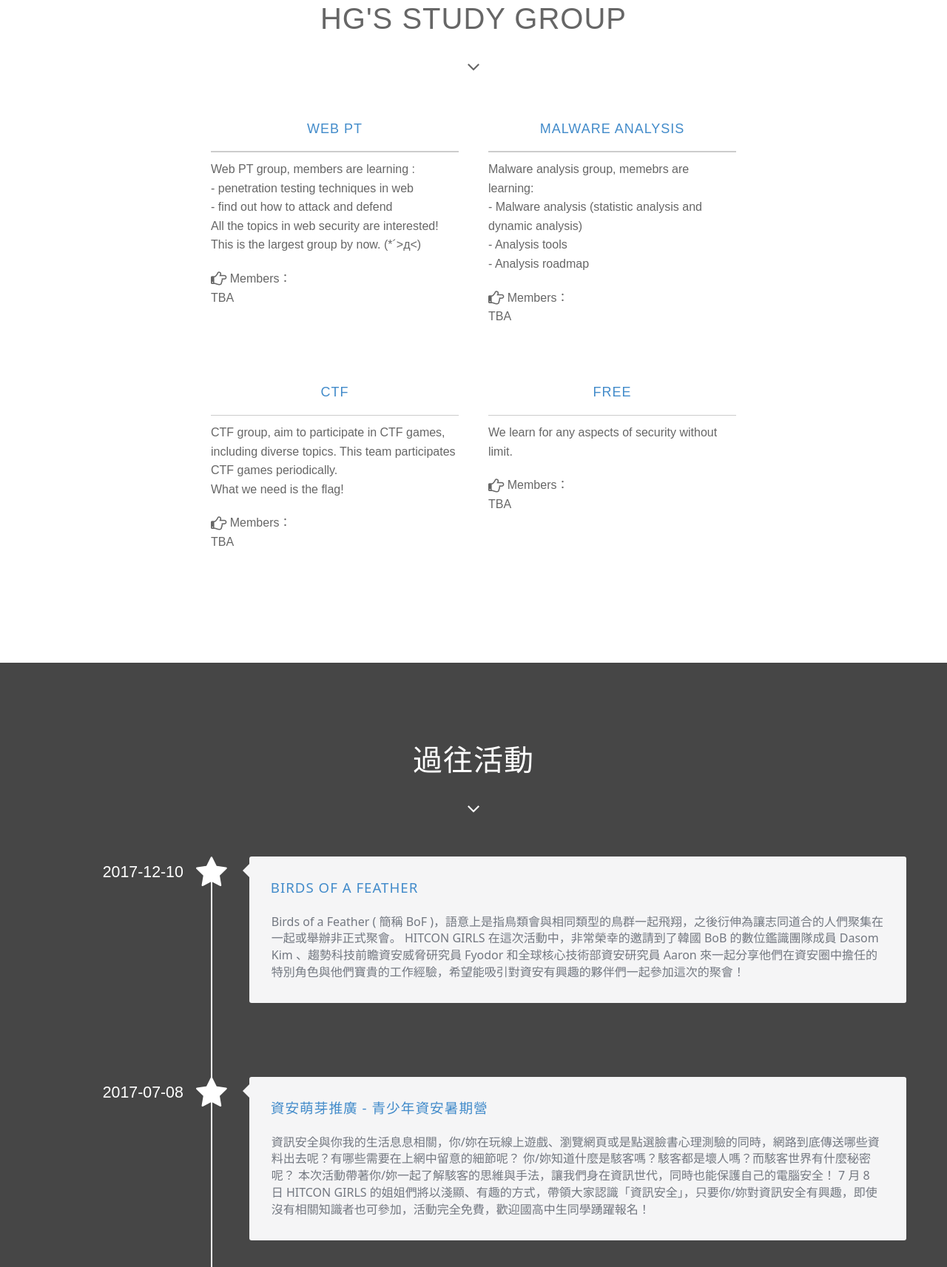
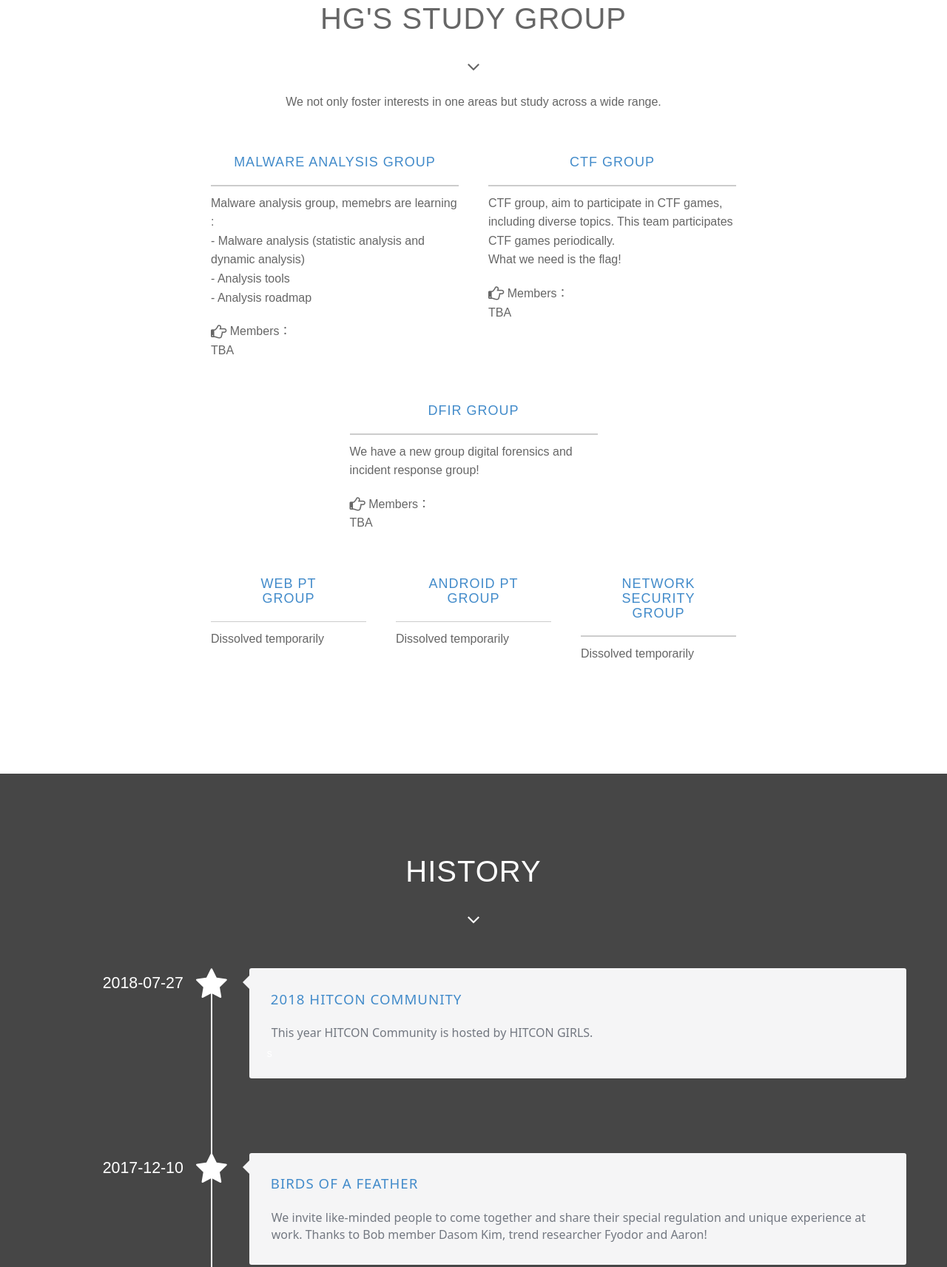
Before and after one commit to hitcon-girls/girls.hitcon.org, a plain HTML site: page en.html in a window 1280 px wide. Shown: the part 2607-4320 px from the top of the page at 74% size. Drawn offline with Linux system fonts and the light colour scheme.

Commit message:
Update content.
- Update study group contnt
  - Update group status
  - Update the group description
- Update the activitu history
  - Add HITCON CMT 2018
  - Update the english version

```diff
--- a/en.html
+++ b/en.html
@@ -187,14 +187,18 @@
 									<i class="fa fa-2x fa-angle-down"></i>
 								</div>
 							</div>
+							<p>We not only foster interests in one areas but study across a wide range.</p>
 							<div class="col col-md-6">
-					            <h4 class="text-primary">Web PT</h4>
+					            <h4 class="text-primary">Malware analysis group</h4>
 					            <div class="thick-hr"></div>
 					            <p align="left">
-								Web PT group, members are learning : </br>
-				 				- penetration testing techniques in web </br>
-				 				- find out how to attack and defend </br>
-				 				All the topics in web security are interested! This is the largest group by now. (*´&gt;д&lt;)
+					            	Malware analysis group, memebrs are learning :
+					            	<br>
+					            	- Malware analysis (statistic analysis and dynamic analysis)
+					            	<br>
+					            	- Analysis tools
+					            	<br>
+					            	- Analysis roadmap
 					            </p>
 					            <p align="left">
 					            	<i class="fa fa-hand-o-right fa-lg"></i> Members：</br>
@@ -202,40 +206,59 @@
 					            </p>
 					        </div>
 							<div class="col col-md-6">
-					            <h4 class="text-primary">Malware analysis</h4>
+					            <h4 class="text-primary">CTF group</h4>
 					            <div class="thick-hr"></div>
 					            <p align="left">
-									Malware analysis group, memebrs are learning: </br>
-									 - Malware analysis (statistic analysis and dynamic analysis) </br>
-									 - Analysis tools </br>
-									 - Analysis roadmap </br>
+					            	CTF group, aim to participate in CTF games, including diverse topics. This team participates CTF games periodically.
+					            	<br>
+					            	What we need is the flag!
 					            </p>
 					            <p align="left">
 					            	<i class="fa fa-hand-o-right fa-lg"></i> Members：</br>
 					            	TBA
 					            </p>
 					        </div>
-							<div class="col col-md-6">
-					            <h4 class="text-primary">CTF</h4>
+					        <br>
+					    </div>
+					    <div class="col-lg-8 col-lg-offset-2">
+					    	<div class="col col-md-6" style="margin: 0 auto;float: none;">
+					            <h4 class="text-primary">DFIR group</h4>
 					            <div class="thick-hr"></div>
 					            <p align="left">
-					            	CTF group, aim to participate in CTF games, including diverse topics. This team participates CTF games periodically. </br>
- 									What we need is the flag!
+					            	We have a new group digital forensics and incident response group!
 					            </p>
 					            <p align="left">
 					            	<i class="fa fa-hand-o-right fa-lg"></i> Members：</br>
 					            	TBA
 					            </p>
 					        </div>
-							<div class="col col-md-6">
-					            <h4 class="text-primary">Free</h4>
+					    </div>
+					    <div class="col-lg-8 col-lg-offset-2">
+							<div class="col col-md-4">
+					            <h4 class="text-primary">Web PT <br> group</h4>
 					            <div class="thick-hr"></div>
 					            <p align="left">
-					            	We learn for any aspects of security without limit.
+					            	Dissolved temporarily
 					            </p>
 					            <p align="left">
-					            	<i class="fa fa-hand-o-right fa-lg"></i> Members：</br>
-					            	TBA
+					            </p>
+					        </div>
+					        <div class="col col-md-4">
+					            <h4 class="text-primary">ANDROID PT group</h4>
+					            <div class="thick-hr"></div>
+					            <p align="left">
+					            	Dissolved temporarily
+					            </p>
+					            <p align="left">
+					            </p>
+					        </div>
+					        <div class="col col-md-4">
+					            <h4 class="text-primary">Network security group</h4>
+					            <div class="thick-hr"></div>
+					            <p align="left">
+					            	Dissolved temporarily
+					            </p>
+					            <p align="left">
 					            </p>
 					        </div>
 						</div>
@@ -243,7 +266,6 @@
 				</div>
 			</div>
 		</section>
-
 		<!-- /Section: study-group -->
 
 		<!-- Section: timeline -->
@@ -254,7 +276,7 @@
 						<div class="col-lg-8 col-lg-offset-2">
 							<div class="wow bounceInDown" data-wow-delay="0.4s">
 								<div class="section-heading">
-									<h2>過往活動</h2>
+									<h2>History</h2>
 									<i class="fa fa-2x fa-angle-down"></i>
 								</div>
 							</div>
@@ -265,6 +287,28 @@
 			<div class="container">
 				<div class="row">
 					<div class="timeline-centered">
+
+			    <!-- HITCON CMT 2018 -->
+				<article class="timeline-entry">
+					<div class="timeline-entry-inner">
+						<time class="timeline-time" datetime="2018-7-27">
+							<span>2018-07-27</span>
+						</time>
+
+						<div class="timeline-icon">
+							<i class="fa fa-star fa-3x"></i>
+						</div>
+
+						<div class="timeline-label">
+							<h2><a href="https://hitcon.org/2018/CMT/">2018 HITCON Community</a></h2>
+							<div class="timeline-content">
+								<p>This year HITCON Community is hosted by HITCON GIRLS.</p>s
+							</div>
+						</div>
+					</div>
+
+				</article>
+				<!-- /HITCON CMT 2018 -->
 
 			    <!-- bof -->
 				<article class="timeline-entry">
@@ -280,8 +324,7 @@
 						<div class="timeline-label">
 							<h2><a href="https://hitcon.kktix.cc/events/hitcongirls2017bof">BIRDS OF A FEATHER</a></h2>
 							<div class="timeline-content">
-								<p>Birds of a Feather ( 簡稱 BoF )，語意上是指鳥類會與相同類型的鳥群一起飛翔，之後衍伸為讓志同道合的人們聚集在一起或舉辦非正式聚會。 HITCON GIRLS 在這次活動中，非常榮幸的邀請到了韓國 BoB 的數位鑑識團隊成員 Dasom Kim 、趨勢科技前瞻資安威脅研究員 Fyodor 和全球核心技術部資安研究員 Aaron 來一起分享他們在資安圈中擔任的特別角色與他們寶貴的工作經驗，希望能吸引對資安有興趣的夥伴們一起參加這次的聚會！</p>
-
+								<p>We invite like-minded people to come together and share their special regulation and unique experience at work. Thanks to Bob member Dasom Kim, trend researcher Fyodor and Aaron!</p>
 							</div>
 						</div>
 					</div>
@@ -301,9 +344,9 @@
 						</div>
 
 						<div class="timeline-label">
-							<h2><a href="https://hitcon.kktix.cc/events/hitcongirls2017summer">資安萌芽推廣 - 青少年資安暑期營</a></h2>
+							<h2><a href="https://hitcon.kktix.cc/events/hitcongirls2017summer">Cyber Security Budding Promotion - Teenager Cyber Security Summer Camp</a></h2>
 							<div class="timeline-content">
-								<p>資訊安全與你我的生活息息相關，你/妳在玩線上遊戲、瀏覽網頁或是點選臉書心理測驗的同時，網路到底傳送哪些資料出去呢？有哪些需要在上網中留意的細節呢？ 你/妳知道什麼是駭客嗎？駭客都是壞人嗎？而駭客世界有什麼秘密呢？ 本次活動帶著你/妳一起了解駭客的思維與手法，讓我們身在資訊世代，同時也能保護自己的電腦安全！ 7 月 8 日 HITCON GIRLS 的姐姐們將以淺顯、有趣的方式，帶領大家認識「資訊安全」，只要你/妳對資訊安全有興趣，即使沒有相關知識者也可參加，活動完全免費，歡迎國高中生同學踴躍報名！</p>
+								<p>We went to another city to introduced cyber security for teenagers. The topic include web security, binary analysis and CTF introduction.</p>
 							</div>
 						</div>
 					</div>
@@ -326,7 +369,7 @@
 						<div class="timeline-label">
 							<h2><a href="https://hitcon.kktix.cc/events/hg-chipchatparty">Chipchat Party</a></h2>
 							<div class="timeline-content">
-								<p>突如其來的 HITCON GIRLS 活動！在命運的邂逅下，本次活動順利邀請到資安圈經歷豐富的重量級講師：Katie Moussouris、Kana Shinoda、陳怡樺（Eva Chen），以聊天座談的方式分享他們以女性角色在資安圈中發展經驗，希望可以給對資安有興趣的妳，了解資安圈中不同角色的機會。</p>
+								<p>We have invited three outstanding women in the cyber security, Katie Moussouris, Kana Shinoda and Eva Chen to chat in the party! So we call it a chipchat party.</p>
 							</div>
 						</div>
 					</div>
@@ -346,9 +389,9 @@
 						</div>
 
 						<div class="timeline-label">
-							<h2><a href="https://hitcon.kktix.cc/events/hitcongirls2015summer">讀書會發表</a></h2>
+							<h2><a href="https://hitcon.kktix.cc/events/hitcongirls2015summer">Studying group annual presentation</a></h2>
 							<div class="timeline-content">
-								<p>2014 十二月 HITCON GIRLS Workshop 之後，親愛的女性夥伴們有沒有繼續學習呢？我們聽到了大家的心聲囉！因此活動後也不斷地努力、進修，從先前的課程中延伸出四大主題，鑽研學習至今，今年七月即將推出讀書會大型發表活動！一整天的發表會，早上有 「Web 組」和「事件調查組」的學習成果發表，下午為「網路安全組」和「惡意程式分析組」，鼓勵來自世界各地的女性參加！千萬不用擔心聽不懂和不敢來，活動亦是鼓勵所有女性夥伴加入我們，相信我們做得到，妳也做得到喔！</p>
+								<p>We presented the results of the study group to the world and have a small presentation.</p>
 							</div>
 						</div>
 					</div>
@@ -370,7 +413,8 @@
 						<div class="timeline-label">
 							<h2><a href="https://hitcon.kktix.cc/events/hitcongirls2014">Workshop</a></h2>
 							<div class="timeline-content">
-								<p>第一次的 Workshop 活動！</p>
+								<p>The beginning of HITCON GIRLS.</p>
+								<p>We get together for hold an amazing workshop activity.</p>
 							</div>
 						</div>
 					</div>
@@ -404,9 +448,9 @@
 			<div class="container">
 				<div class="tabbable">
 					<ul class="nav nav-tabs">
-						<li class="active"><a href="#pane-organization" data-toggle="tab">組織</a>
-						<li class=""><a href="#pane-study-group" data-toggle="tab">讀書會</a>
-						<li class=""><a href="#pane-others" data-toggle="tab">其他</a>
+						<li class="active"><a href="#pane-organization" data-toggle="tab">About HG</a>
+						<li class=""><a href="#pane-study-group" data-toggle="tab">About studying group</a>
+						<li class=""><a href="#pane-others" data-toggle="tab">Others</a>
 						</li>
 					</ul>
 					<div class="tab-content">
```
Also changed, not shown: index.html (+55 -17 lines).
